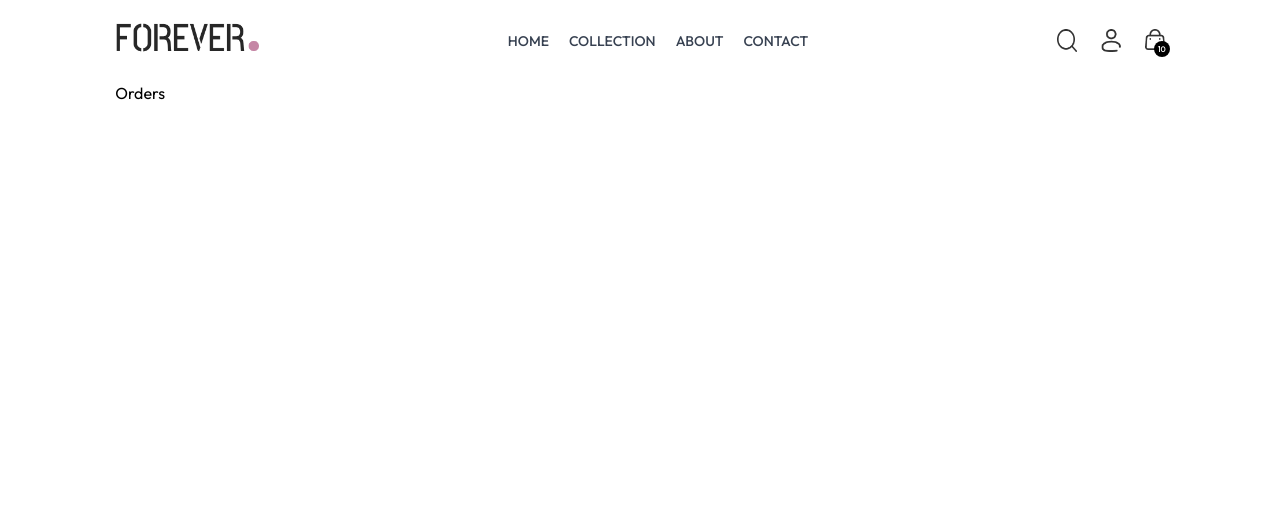
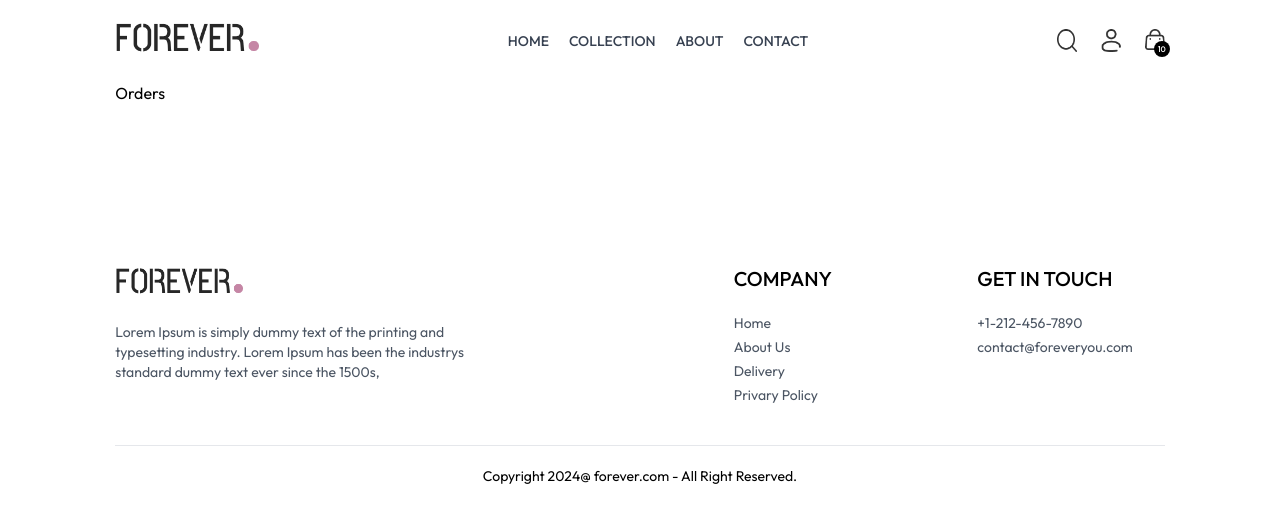
Before and after one commit to sheptianbagjautama/react-ecommerce, a React (Vite) app in the folder frontend/: page /orders in a window 1280 px wide. Shown: the top 522 px of the page. Built offline with nearby package versions, Linux system fonts and the light colour scheme.

Commit message:
Create Footer Component

```diff
--- a/frontend/src/App.jsx
+++ b/frontend/src/App.jsx
@@ -10,6 +10,7 @@
 import PlaceOrder from "./pages/PlaceOrder";
 import Orders from "./pages/Orders";
 import Navbar from "./components/Navbar";
+import Footer from "./components/Footer";
 
 const App = () => {
   return (
@@ -26,6 +27,7 @@
         <Route path="/place-order" element={<PlaceOrder />} />
         <Route path="/orders" element={<Orders />} />
       </Routes>
+      <Footer />
     </div>
   );
 };
--- /dev/null
+++ b/frontend/src/components/Footer.jsx
@@ -0,0 +1,46 @@
+import React from "react";
+import { assets } from "../assets/assets";
+
+const Footer = () => {
+  return (
+    <div>
+      <div className="flex flex-col sm:grid grid-cols-[3fr_1fr_1fr] gap-14 my-10 mt-40 text-sm">
+        <div>
+          <img src={assets.logo} className="mb-5 w-32" alt="" />
+          <p className="w-full md:w-2/3 text-gray-600">
+            Lorem Ipsum is simply dummy text of the printing and typesetting
+            industry. Lorem Ipsum has been the industrys standard dummy text
+            ever since the 1500s,
+          </p>
+        </div>
+
+        <div>
+          <p className="text-xl font-medium mb-5">COMPANY</p>
+          <ul className="flex flex-col gap-1 text-gray-600">
+            <li>Home</li>
+            <li>About Us</li>
+            <li>Delivery</li>
+            <li>Privary Policy</li>
+          </ul>
+        </div>
+
+        <div>
+          <p className="text-xl font-medium mb-5">GET IN TOUCH</p>
+          <ul className="flex flex-col gap-1 text-gray-600">
+            <li>+1-212-456-7890</li>
+            <li>contact@foreveryou.com</li>
+          </ul>
+        </div>
+      </div>
+
+      <div>
+        <hr />
+        <p className="py-5 text-sm text-center">
+          Copyright 2024@ forever.com - All Right Reserved.
+        </p>
+      </div>
+    </div>
+  );
+};
+
+export default Footer;
```
